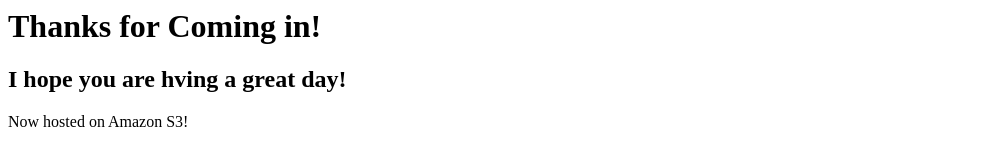
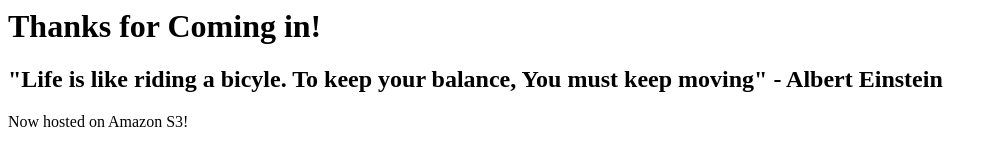
Before and after one commit to Bhaskar-Praveen/Launching-a-website-on-AWS-S3, a plain HTML site: page index.html in a window 1280 px wide. Shown: the whole page, without its empty margins (0-997 px from the left). Drawn offline with Linux system fonts and the light colour scheme.

Commit message:
Update index.html

```diff
--- a/index.html
+++ b/index.html
@@ -4,7 +4,7 @@
 </head>
 <body>
   <h1>Thanks for Coming in!</h1>
-    <h2>I hope you are hving a great day!</h2>
+    <h2>"Life is like riding a bicyle. To keep your balance, You must keep moving" - Albert Einstein</h2>
   <p>Now hosted on Amazon S3!</p>
 </body>
 </html>
```
